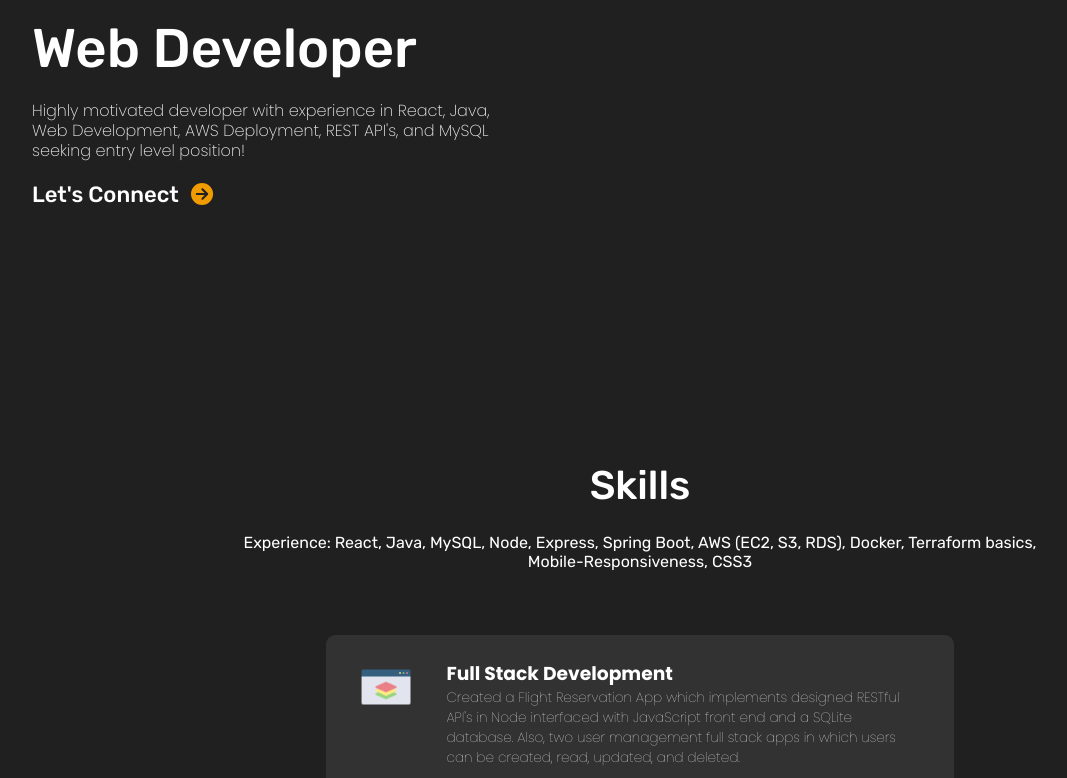
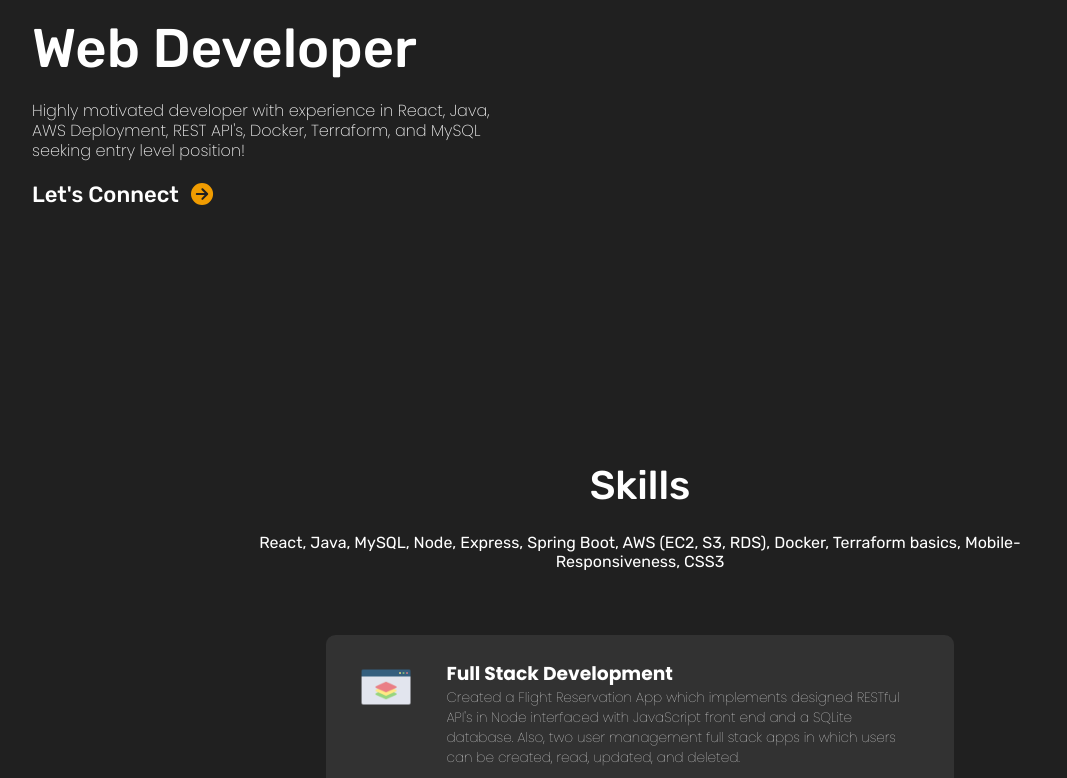
Before and after one commit to anthony-balfour/anthony-balfour.github.io, a React (Create React App) app: page / in a window 1280 px wide. Shown: the part 402-1180 px from the top of the page, without its empty margins (0-1067 px from the left). Built offline with nearby package versions, Linux system fonts and the light colour scheme; a web font is replaced by a local one.

Commit message:
updated portfolio and skills

```diff
--- a/src/Sections/Intro/intro.css
+++ b/src/Sections/Intro/intro.css
@@ -27,6 +27,7 @@ The self-portrait is positioned in the second half of the page
   display: flex;
   flex-direction: column;
   justify-content: center;
+  outline: 10px solid teal;
 }
 
 #hello {
--- a/src/Sections/Intro/intro.js
+++ b/src/Sections/Intro/intro.js
@@ -21,7 +21,7 @@ const Intro = () => {
         <p id="hello">Hi!</p>
         <p className="intro-text">I'm <span id="introName">Anthony</span></p>
         <span className="intro-text" id="web-dev">Web Developer</span>
-        <p className="intro-paragraph"> Highly motivated developer with experience in React, Java, Web Development, AWS Deployment, REST API's,
+        <p className="intro-paragraph"> Highly motivated developer with experience in React, Java, AWS Deployment, REST API's, Docker, Terraform,
           and MySQL seeking entry level position!</p>
           {/* Tools: React, Spring Boot, AWS (EC2, S3, RDS), Java, MySQL, Bootstrap, Node, Express, Axios, CRUD </p> */}
 
--- a/src/Sections/Skills/skills.js
+++ b/src/Sections/Skills/skills.js
@@ -17,7 +17,7 @@ const Skills = () => {
       <section id="skills">
         <h2 className="skills-title">Skills</h2>
         <p className="skills-description">
-          Experience: React, Java, MySQL, Node, Express, Spring Boot, AWS (EC2, S3, RDS), Docker, Terraform basics, Mobile-Responsiveness, CSS3
+          React, Java, MySQL, Node, Express, Spring Boot, AWS (EC2, S3, RDS), Docker, Terraform basics, Mobile-Responsiveness, CSS3
         </p>
 
         <section className="skills-cards">
```
